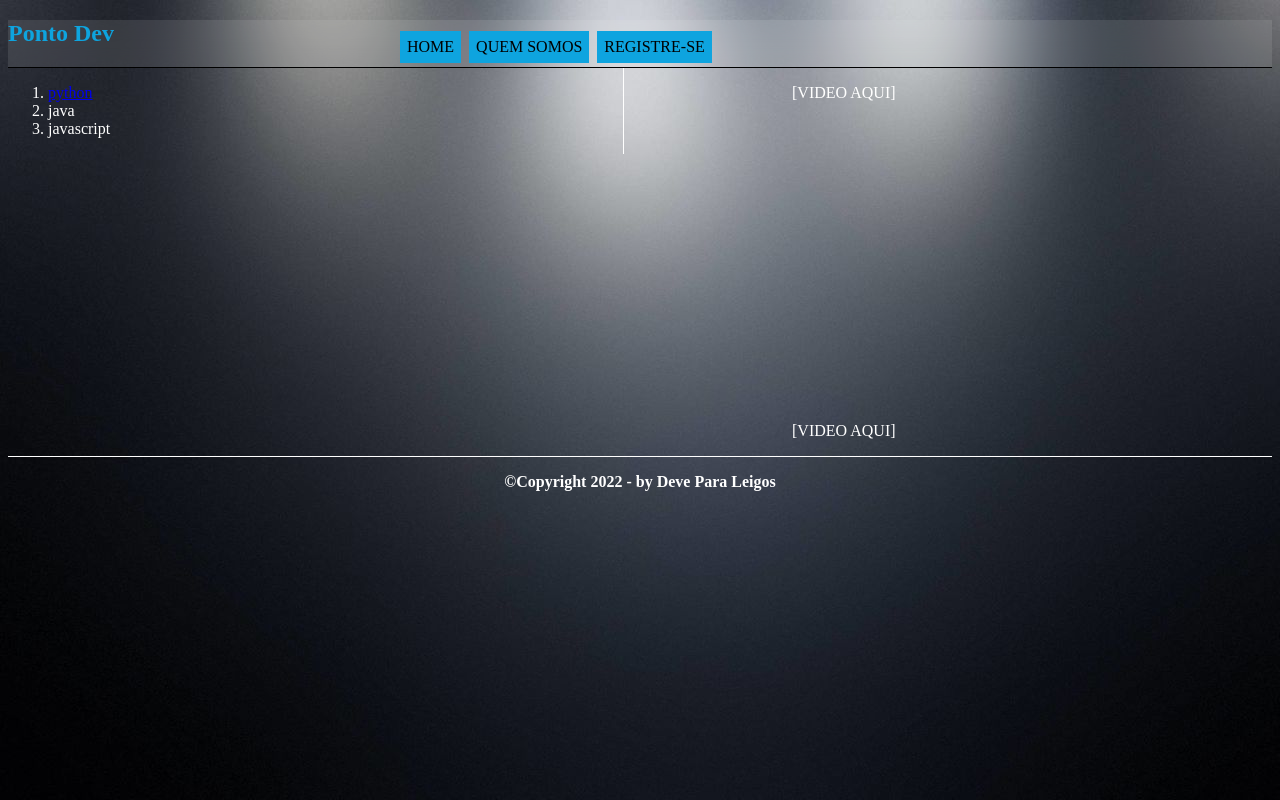
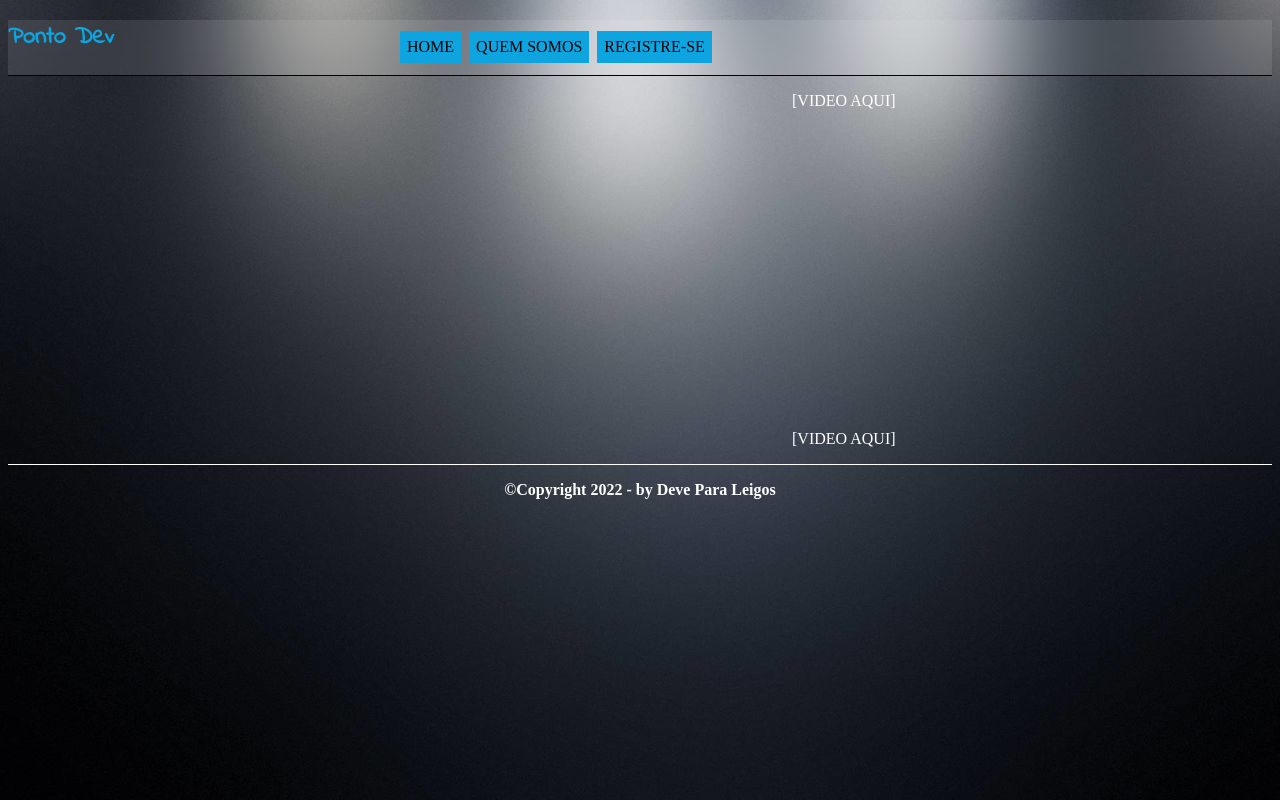
Before and after one commit to jaoopedro/blogdev, a plain HTML site: page index.html in a window 1280 px wide. Drawn offline with Linux system fonts and the light colour scheme.

Commit message:
atualização

```diff
--- a/estilo.css
+++ b/estilo.css
@@ -1,3 +1,7 @@
+@import url('https://fonts.googleapis.com/css2?family=Indie+Flower&display=swap');
+
+
+
 /*Cor do site*/
 body{
 	background-image: url("imagens/RLQNm.jpg");
@@ -48,7 +52,9 @@ footer#rodape p{
 
 
 /*Formatação menu principal*/
-
+nav#menu h1{
+	font-family: 'Indie Flower', cursive;
+}
 nav#menu{
 	display: block; /*Flutuar poder ser manipulado (um bloco pode flutuar pela tela)*/
 
--- a/index.html
+++ b/index.html
@@ -1,3 +1,4 @@
+
 <!DOCTYPE html>
 <html>
 <head>
@@ -25,12 +26,6 @@
 <!--Conteudo primario-->
 <section id="corpo">
 
-	<h1</h1>
-	<ol>
-		<li><a href="https://www.jetbrains.com/pt-br/pycharm/download/#section=windows" target="_black">python</a></li>
-		<li>java</li>
-		<li>javascript</li>
-	</ol>
 
 
 </section>
```
